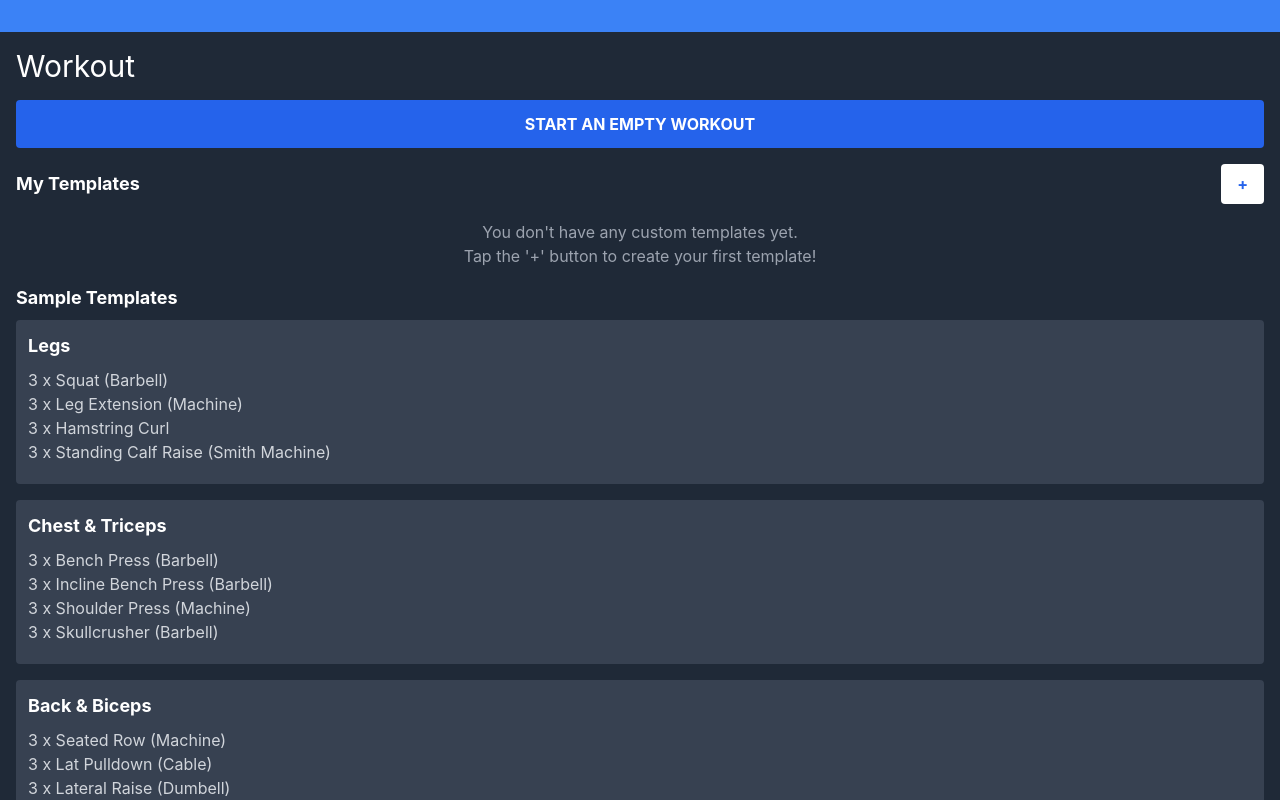
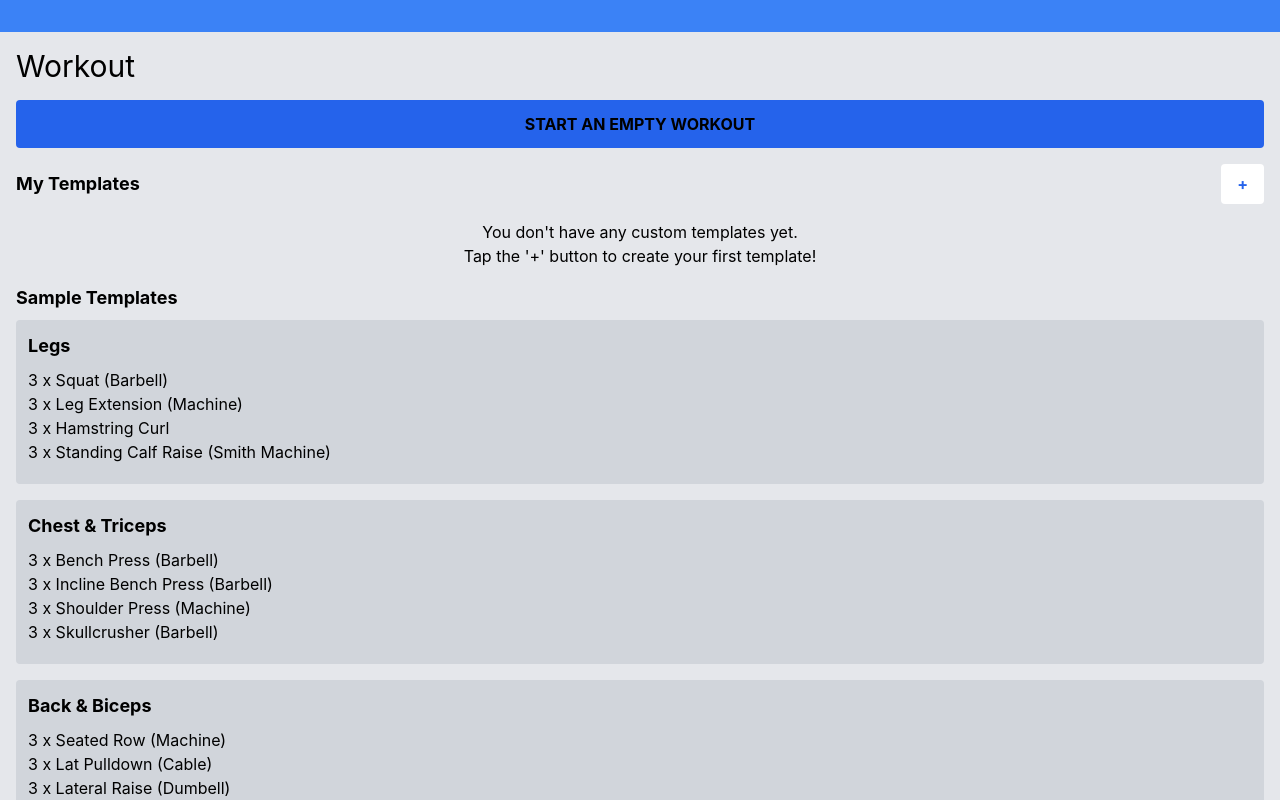
Before and after one commit to IbrahimElsa/fitness-app, a React (Create React App) app: page /workout in a window 1280 px wide. Built offline with nearby package versions, Linux system fonts and the light colour scheme; no server answers.

Commit message:
Refactor styling in ExerciseSet and ActiveWorkout components

```diff
--- a/src/components/ExerciseSet.js
+++ b/src/components/ExerciseSet.js
@@ -52,7 +52,7 @@ const ExerciseSet = ({ exerciseName, prevWeight, prevReps, setNumber }) => {
   });
 
   return (
-    <div className="exercise-set bg-gray-800 text-white rounded-md p-4 mb-4" {...handlers}>
+    <div className="exercise-set bg-gray-400 rounded-md p-4 mb-4" {...handlers}>
       <div className="exercise-name text-lg font-semibold mb-4">{exerciseName}</div>
 
       {/* Column Titles */}
@@ -71,13 +71,13 @@ const ExerciseSet = ({ exerciseName, prevWeight, prevReps, setNumber }) => {
           type="text"
           value={weight}
           onChange={handleWeightChange}
-          className="bg-gray-700 text-white rounded-md px-2 py-1 col-span-3"
+          className="  rounded-md px-2 py-1 col-span-3"
         />
         <input
           type="text"
           value={reps}
           onChange={handleRepsChange}
-          className="bg-gray-700 text-white rounded-md px-2 py-1 col-span-3"
+          className="  rounded-md px-2 py-1 col-span-3"
         />
         <div className="checkbox-container flex justify-end">
           <input
@@ -111,7 +111,7 @@ const ExerciseSet = ({ exerciseName, prevWeight, prevReps, setNumber }) => {
                 updatedSets[index].weight = e.target.value;
                 setAdditionalSets(updatedSets);
               }}
-              className="bg-gray-700 text-white rounded-md px-2 py-1 col-span-3"
+              className="  rounded-md px-2 py-1 col-span-3"
             />
             <input
               type="text"
@@ -121,7 +121,7 @@ const ExerciseSet = ({ exerciseName, prevWeight, prevReps, setNumber }) => {
                 updatedSets[index].reps = e.target.value;
                 setAdditionalSets(updatedSets);
               }}
-              className="bg-gray-700 text-white rounded-md px-2 py-1 col-span-3"
+              className="  rounded-md px-2 py-1 col-span-3"
             />
             <div className="checkbox-container flex justify-end">
               <input
@@ -142,7 +142,7 @@ const ExerciseSet = ({ exerciseName, prevWeight, prevReps, setNumber }) => {
       {/* Add Set Button */}
       <div className="flex justify-center">
         <button
-          className="py-2 px-4 bg-blue-600 hover:bg-blue-700 rounded text-white"
+          className="py-2 px-4 bg-blue-600 hover:bg-blue-700 rounded "
           onClick={handleAddSet}
         >
           Add Set
--- a/src/pages/ActiveWorkout.js
+++ b/src/pages/ActiveWorkout.js
@@ -53,7 +53,7 @@ function ActiveWorkout() {
   };
 
   return (
-    <div className="active-workout-page bg-gray-900 text-white min-h-screen">
+    <div className="active-workout-page bg-gray-200 text-white min-h-screen">
       <div className="flex flex-col items-center pt-4 space-y-4">
         <button
           className="py-2 px-4 bg-blue-600 hover:bg-blue-700 focus:outline-none rounded text-white"
--- a/src/pages/Workout.js
+++ b/src/pages/Workout.js
@@ -13,10 +13,10 @@ function WorkoutPage() {
     return (
         <div className="flex flex-col h-screen">
             <Navbar />
-            <div className="flex-1 bg-gray-800 text-white p-4 overflow-y-auto">
+            <div className="flex-1 bg-gray-200  p-4 overflow-y-auto">
                 <h1 className="text-3xl mb-4">Workout</h1>
                 <div
-                    className="bg-blue-600 hover:bg-blue-700 text-white text-center font-bold py-3 rounded mb-4 cursor-pointer"
+                    className="bg-blue-600 hover:bg-blue-700  text-center font-bold py-3 rounded mb-4 cursor-pointer"
                     onClick={startWorkout}
                 >
                     START AN EMPTY WORKOUT
@@ -28,24 +28,24 @@ function WorkoutPage() {
                     </button>
                 </div>
 
-                <div className="text-center text-gray-400 mb-4">
+                <div className="text-center mb-4">
                     You don't have any custom templates yet.<br />
                     Tap the '+' button to create your first template!
                 </div>
                 <div className="mb-4">
                     <h2 className="text-lg font-bold mb-2">Sample Templates</h2>
-                    <div className="bg-gray-700 rounded p-3 mb-4">
+                    <div className="bg-gray-300 rounded p-3 mb-4">
                         <h3 className="font-bold text-lg mb-2">Legs</h3>
-                            <div className="text-gray-300 mb-2">
+                            <div className=" mb-2">
                                 <p>3 x Squat (Barbell)</p>
                                 <p>3 x Leg Extension (Machine)</p>
                                 <p>3 x Hamstring Curl</p>
                                 <p>3 x Standing Calf Raise (Smith Machine)</p>
                             </div>
                     </div>
-                    <div className="bg-gray-700 rounded p-3 mb-4">
+                    <div className="bg-gray-300 rounded p-3 mb-4">
                         <h3 className="font-bold text-lg mb-2">Chest & Triceps</h3>
-                            <div className="text-gray-300 mb-2">
+                            <div className=" mb-2">
                                 <p>3 x Bench Press (Barbell)</p>
                                 <p>3 x Incline Bench Press (Barbell)</p>
                                 <p>3 x Shoulder Press (Machine)</p>
@@ -53,9 +53,9 @@ function WorkoutPage() {
                             </div>
                         {/* ... more exercises */}
                     </div>
-                    <div className="bg-gray-700 rounded p-3 mb-14">
+                    <div className="bg-gray-300 rounded p-3 mb-14">
                         <h3 className="font-bold text-lg mb-2">Back & Biceps</h3>
-                        <div className="text-gray-300 mb-2">
+                        <div className=" mb-2">
                             <p>3 x Seated Row (Machine)</p>
                             <p>3 x Lat Pulldown (Cable)</p>
                             <p>3 x Lateral Raise (Dumbell)</p>
```
